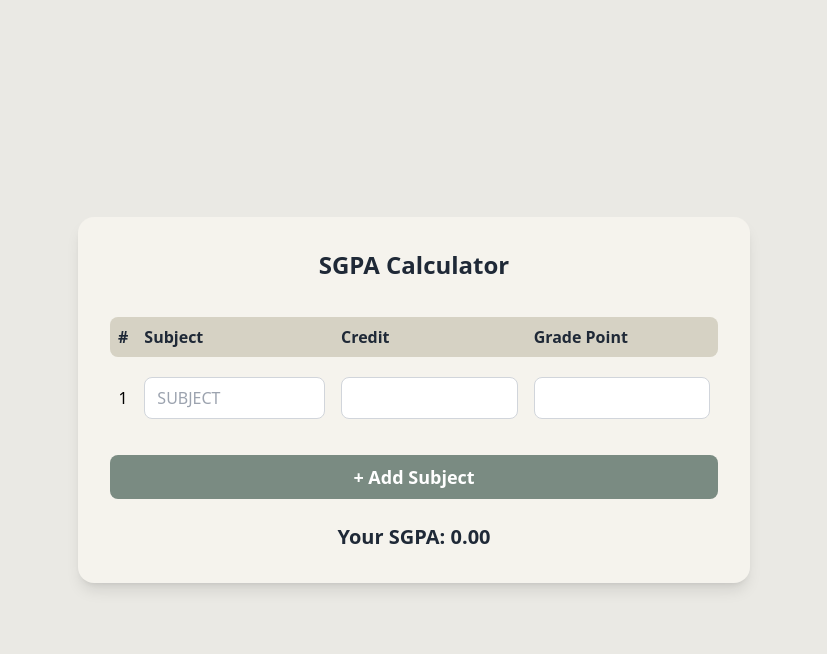
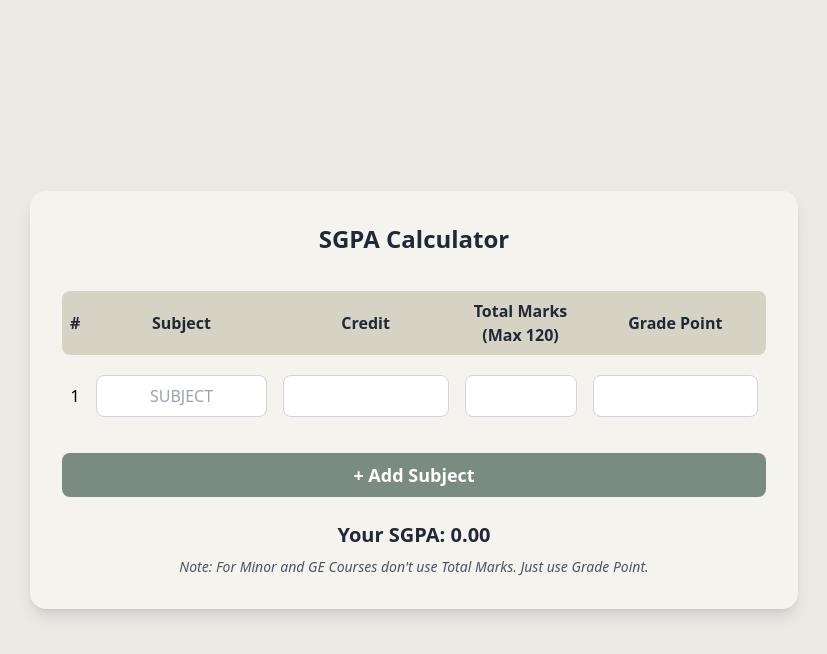
Before and after one commit to shaurya377-creator/sgpa-Calc, a plain HTML site: page SGPA Calculator/index.html in a window 1280 px wide. Both pictures are taken after a click on the button "+ Add Subject". Shown: the whole page, without its empty margins (226-1053 px from the left). Drawn offline with nearby package versions, Linux system fonts and the light colour scheme.

Commit message:
index.html

```diff
--- a/SGPA Calculator/index.html
+++ b/SGPA Calculator/index.html
@@ -29,15 +29,16 @@
 </head>
 <body class="flex items-center justify-center min-h-screen font-sans">
 
-  <div class="card p-8 rounded-2xl shadow-lg w-full max-w-2xl">
+  <div class="card p-8 rounded-2xl shadow-lg w-full max-w-3xl">
     <h1 class="text-2xl font-bold text-center mb-6 text-gray-800">SGPA Calculator</h1>
 
     <table class="w-full border-separate border-spacing-y-3">
       <thead>
-        <tr class="table-header text-left text-gray-800">
+        <tr class="table-header text-center text-gray-800">
           <th class="p-2 rounded-l-lg">#</th>
           <th class="p-2">Subject</th>
           <th class="p-2">Credit</th>
+          <th class="p-2 whitespace-normal break-words w-32">Total Marks<br>(Max 120)</th>
           <th class="p-2 rounded-r-lg">Grade Point</th>
         </tr>
       </thead>
@@ -50,6 +51,9 @@
 
     <p class="text-center mt-6 text-xl font-semibold text-gray-800">
       Your SGPA: <span id="sgpa">0.00</span>
+    </p>
+    <p class="text-center mt-2 text-sm text-gray-600">
+      <em>Note: For Minor and GE Courses don't use Total Marks. Just use Grade Point.</em>
     </p>
   </div>
 
@@ -64,17 +68,33 @@
         <td class="p-2">${count}</td>
         <td class="p-2">
           <input type="text" placeholder="SUBJECT"
-            class="uppercase-input w-full px-3 py-2 rounded-lg border border-gray-300">
+            class="uppercase-input text-center w-full px-3 py-2 rounded-lg border border-gray-300">
         </td>
         <td class="p-2">
-          <input type="number" class="credit w-full px-3 py-2 rounded-lg border border-gray-300">
+          <input type="number" class="credit text-center w-full px-3 py-2 rounded-lg border border-gray-300">
         </td>
         <td class="p-2">
-          <input type="number" class="grade w-full px-3 py-2 rounded-lg border border-gray-300"
+          <input type="number" class="marks text-center w-full px-3 py-2 rounded-lg border border-gray-300"
+            oninput="updateGradeFromMarks(this)">
+        </td>
+        <td class="p-2">
+          <input type="number" class="grade text-center w-full px-3 py-2 rounded-lg border border-gray-300"
             oninput="calculateSGPA()">
         </td>
       `;
       document.getElementById("subjects").appendChild(row);
+    }
+
+    function updateGradeFromMarks(marksInput) {
+      let marks = parseFloat(marksInput.value) || 0;
+      if (marks > 120) marks = 120; // cap at 120
+      marksInput.value = marks;
+
+      const gradeInput = marksInput.closest("tr").querySelector(".grade");
+      const grade = Math.ceil(marks / 12); // 12 marks = 1 grade point
+      gradeInput.value = grade > 0 ? grade : 0;
+
+      calculateSGPA();
     }
 
     function calculateSGPA() {
```
